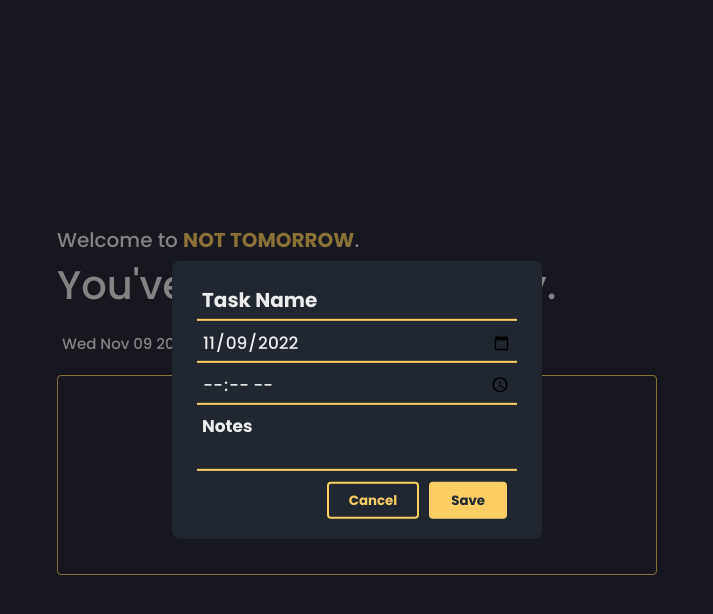
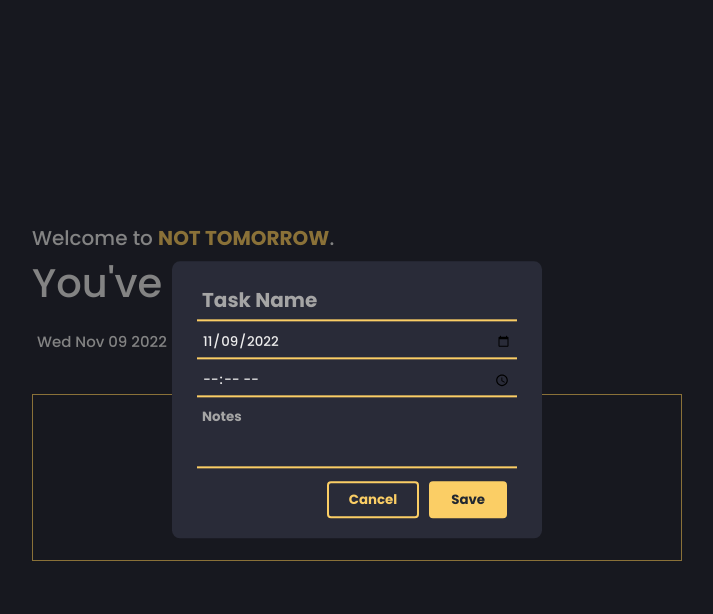
Before and after one commit to cruz05/not-tomorrow, a React (Vite) app: page / in a window 1280 px wide. Both pictures are taken after a click on the button "+ Add new task". Shown: the top 614 px of the page, without its empty margins (283-996 px from the left). Built offline with nearby package versions, Linux system fonts and the light colour scheme.

Commit message:
change styles

```diff
--- a/src/styles/AddTask.css
+++ b/src/styles/AddTask.css
@@ -39,47 +39,43 @@
   margin-inline: auto;
   border-radius: 0.8rem;
   padding: 2rem 2.5rem;
-  color: var(--color-tertiary);
-  background-color: var(--darker-bg);
+  background-color: var(--dark-bg);
+  font-size: 1.6rem;
 }
 
 .task-name::placeholder,
 .task-notes::placeholder {
   font-weight: 600;
-
+  color: rgb(165, 165, 165);
 }
-
-.task-name::placeholder,
-.task-notes::placeholder,
-.task-date::placeholder,
-.task-time::placeholder {
-  color: var(--color-tertiary);
-}
-
 
 .task-name,
 .task-notes,
 .task-date,
 .task-time {
-  font-size: 1.7rem;
-  margin-bottom: 0.4rem;
+  margin-bottom: 0.6rem;
+  color: var(--color-tertiary);
   padding: 0.4rem 0.5rem;
   width: 100%;
-  outline: none;
+  /* outline: none; */
   background-color: transparent;
-  color: var(--color-);
   border: transparent;
   border-bottom: 2px solid var(--color-secondary);
 }
 
+/* ::-webkit-calendar-picker-indicator {
+  font-size: 1.6rem;
+  background-color: var(--color-secondary);
+  border-radius: 0.5rem;
+} */
+
 .task-name {
   font-size: 2rem;
-  /* font-weight: 600; */
 }
 
 .task-notes {
   resize: none;
-  min-height: 60px;
+  min-height: 6.5rem;
 }
 
 .task-Name::placeholder {
--- a/src/styles/Task.css
+++ b/src/styles/Task.css
@@ -1,64 +1,72 @@
 .tasks {
   min-height: 20rem;
-  padding: 3rem 1rem;
-  display: flex;
-  flex-flow: wrap column;
-  justify-content: center;
-  align-items: center;
-  margin-top: 2rem;
+  display: grid;
+  gap: 1.2rem;
+  place-items: center;
+  margin-top: 1.5rem;
+  grid-template-columns: repeat(auto-fit, minmax(30rem, 1fr));
   border-radius: 0.4rem;
-  border: 1px solid var(--color-secondary);
+  padding: 1rem 0;
   /* background-color: var(--darker-bg); */
 }
 
 .task-card {
+  width: 30rem;
   user-select: none;
-  width: 90%;
-  min-height: 80px;
   display: grid;
+  column-gap: 1.2rem;
+  grid-template-columns: 1fr 4fr 1fr;
   place-items: center;
-  gap: 0.3rem;
-  grid-template-columns: 1fr 4fr 1fr;
-  padding: 0.5rem 1rem;
+  padding:1.5rem;
   border-style: solid;
   border-width: 1px 1px 3px 3px;
-  border-color: var(--color-secondary);
+  border-color: var(--light-green);
+  color: var(--btn-font-color);
   background-color: var(--color-tertiary);
-  border-radius: 0.4rem;
+  border-radius: 0.3rem;
+  font-size: 2rem;
+  cursor: pointer;
 }
 
 .task-data {
-  margin: 0 0.8rem;
+  padding-inline: 0.6rem;
+  justify-self: start;
 }
+/*
+.task-card:hover {
+  background-color: transparent;
+} */
+
+/* .task-card:hover *{
+  --light-green: hsl(173, 91%, 34%);
+  color: var(--light-green);
+} */
 
 .task-card-name {
-  font-size: 1.2rem;
   font-weight: 600;
-  margin: 0;
 }
 
 .inactive {
   text-decoration: line-through;
-  color: var(--color-gray);
 }
+
 .inactive-card {
-  border-color: var(--color-gray);
-  /* border-left: 3px solid var(--color-secondary);
-  border-bottom: 3px solid var(--color-secondary); */
+  color: var(--color-tertiary);
+  background-color: transparent;
+  border-color: var(--color-tertiary);
 }
 
 .task-card-notes {
   font-size: 0.8rem;
   font-weight: 400;
-  color: var(--color-gray);
 }
 
 .task-card-time {
   display: block;
-  font-size: 0.8rem;
+  font-size: 1.2rem;
   font-weight: 600;
   margin-bottom: -0.2rem;
-  color: var(--color-gray);
+  color: rgb(77, 77, 77);
 }
 
 .edit-icon,
@@ -67,12 +75,8 @@
   cursor: pointer;
 }
 
-.status-icon {
-  font-size: 1.5rem;
-}
-
 .edit-icon {
-  font-size: 0.9rem;
+  font-size: 1.7rem;
 }
 
 /* @media (min-width: 900px) {
--- a/src/styles/globals.css
+++ b/src/styles/globals.css
@@ -4,6 +4,9 @@
     --color-tertiary: hsl(0, 0%, 93%);
     --color-secondary: hsl(42, 95%, 69%);
     --btn-font-color: hsl(216, 18%, 16%);
+    --light-green: hsl(173, 58%, 34%);
+    --green-bg: hsl(188, 58%, 29%);
+    --dark-border-card: hsl(203, 30%, 26%);
     font-size: 62.5%;
 }
 
--- a/src/styles/index.css
+++ b/src/styles/index.css
@@ -7,11 +7,15 @@
   background-color: var(--dark-bg);
 }
 
+#root {
+  padding-block: 4rem;
+}
+
 .App {
   display: flex;
   flex-direction: column;
   margin-inline: auto;
-  width: 60rem;
+  width: 65rem;
 }
 
 header {
@@ -40,6 +44,7 @@
 
 .date {
   font-size: 1.5rem;
+  margin-bottom: 1rem;
 }
 
 .btn-create-task {
@@ -49,10 +54,16 @@
 }
 
 .btn-first-task {
+  /* all: unset; */
+  width: 100%;
+  padding-block: 7rem;
   font-size: 1.6rem;
   border: none;
   color: var(--color-tertiary);
   background-color: transparent;
+  cursor:pointer;
+  border: 1px solid var(--color-secondary);
+
 }
 
 @media (max-width:750px) and (min-width: 500px) {
```
